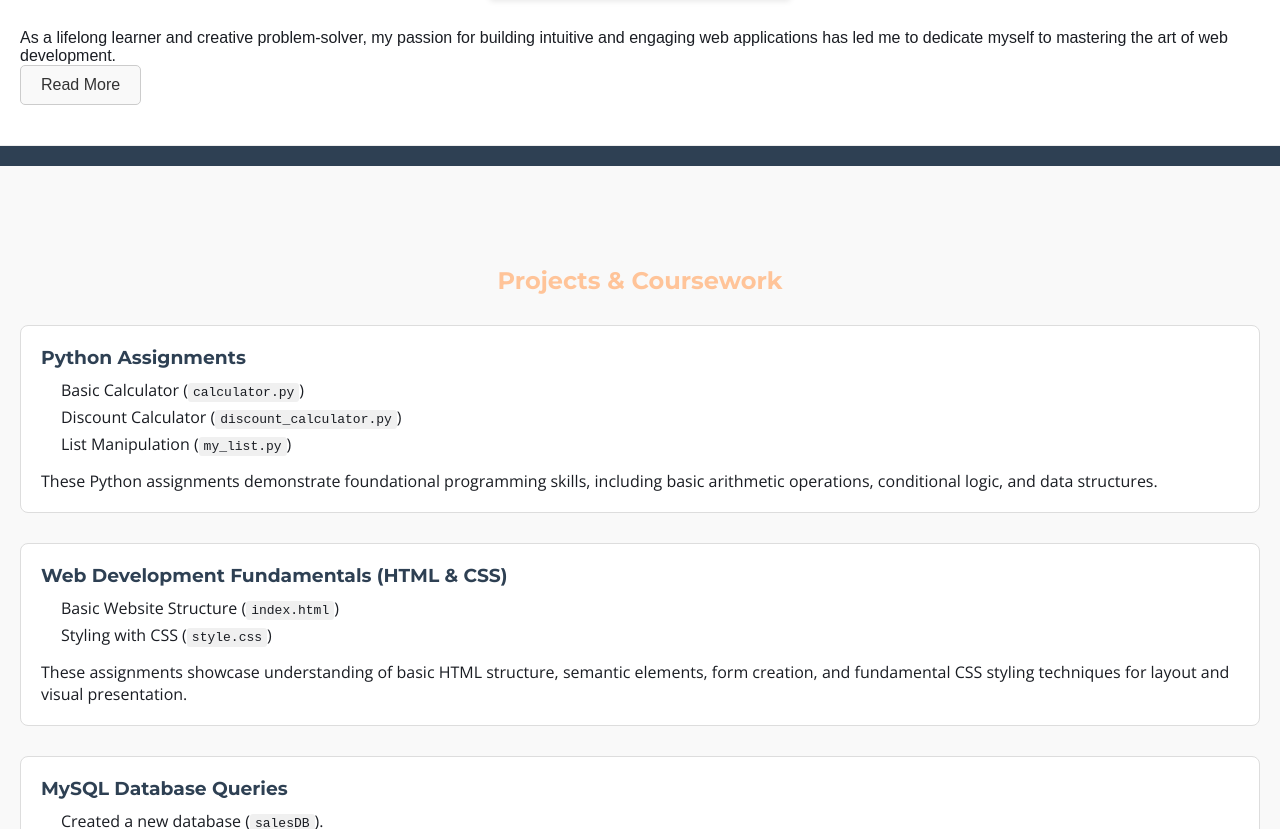
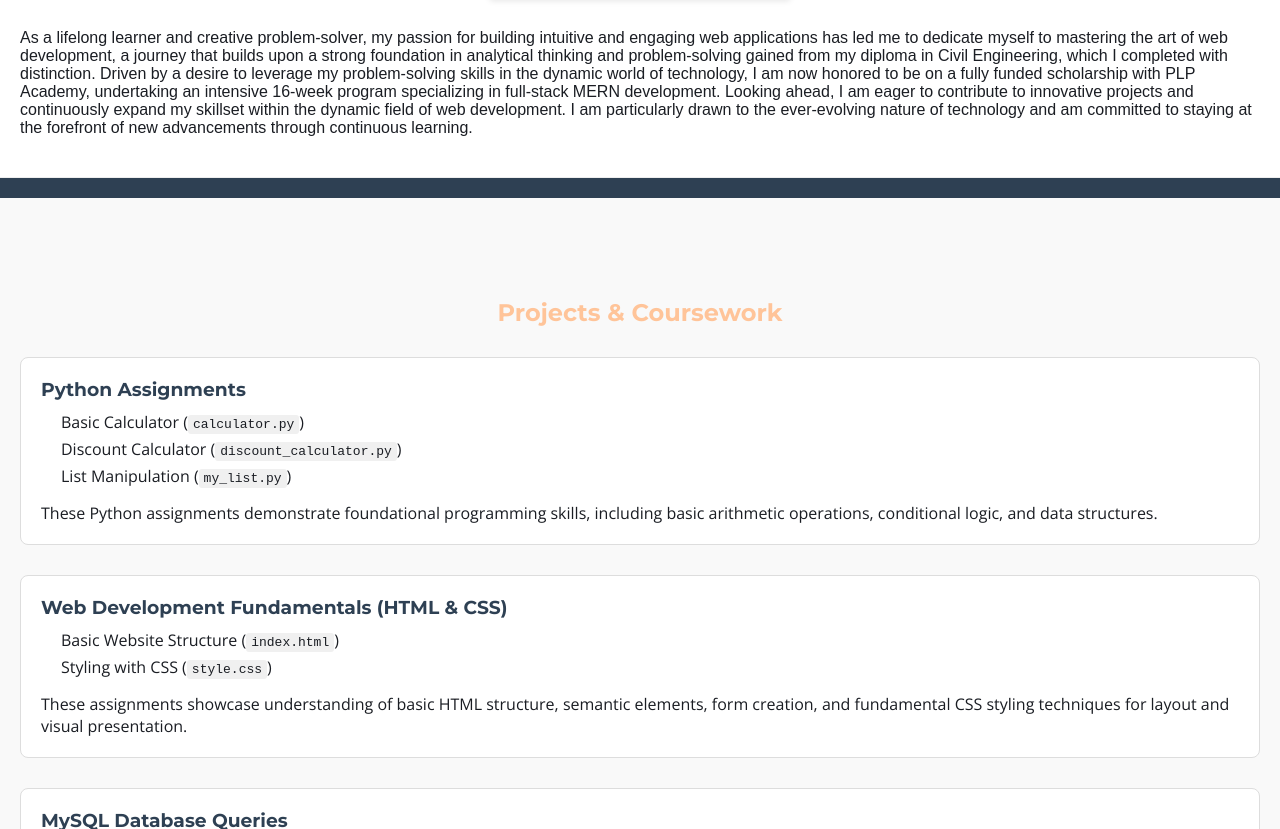
Before and after one commit to WayneChibeu/Personal-Portfolio-Project, a plain HTML site: page index.html in a window 1280 px wide. Shown: the part 1371-2200 px from the top of the page. Drawn offline with nearby package versions, Linux system fonts and the light colour scheme.

Commit message:
Remove 'Read More' button and display full About Me text

```diff
--- a/index.html
+++ b/index.html
@@ -45,15 +45,9 @@
                     <figcaption class="about_caption">Wayne Chibeu</figcaption>
                 </figure>
                 <div class="about_text">
-                    <p id="short-about-me">As a lifelong learner and creative problem-solver, my passion for building intuitive and engaging web applications has led me to dedicate myself to mastering the art of web development.</p>
-                    <details>
-                        <summary id="read-more-btn">Read More</summary>
-                        <div id="full-about-me">
-                            <p class="h5">
-                                As a lifelong learner and creative problem-solver, my passion for building intuitive and engaging web applications has led me to dedicate myself to mastering the art of web development, a journey that builds upon a strong foundation in analytical thinking and problem-solving gained from my diploma in Civil Engineering, which I completed with distinction. Driven by a desire to leverage my problem-solving skills in the dynamic world of technology, I am now honored to be on a fully funded scholarship with PLP Academy, undertaking an intensive 16-week program specializing in full-stack MERN development. Looking ahead, I am eager to contribute to innovative projects and continuously expand my skillset within the dynamic field of web development. I am particularly drawn to the ever-evolving nature of technology and am committed to staying at the forefront of new advancements through continuous learning.
-                            </p>
-                        </div>
-                    </details>
+                    <p class="h5">
+                        As a lifelong learner and creative problem-solver, my passion for building intuitive and engaging web applications has led me to dedicate myself to mastering the art of web development, a journey that builds upon a strong foundation in analytical thinking and problem-solving gained from my diploma in Civil Engineering, which I completed with distinction. Driven by a desire to leverage my problem-solving skills in the dynamic world of technology, I am now honored to be on a fully funded scholarship with PLP Academy, undertaking an intensive 16-week program specializing in full-stack MERN development. Looking ahead, I am eager to contribute to innovative projects and continuously expand my skillset within the dynamic field of web development. I am particularly drawn to the ever-evolving nature of technology and am committed to staying at the forefront of new advancements through continuous learning.
+                    </p>
                 </div>
             </div>
         </div>
```
Also changed, not shown: styles.css (line endings or trailing spaces).
